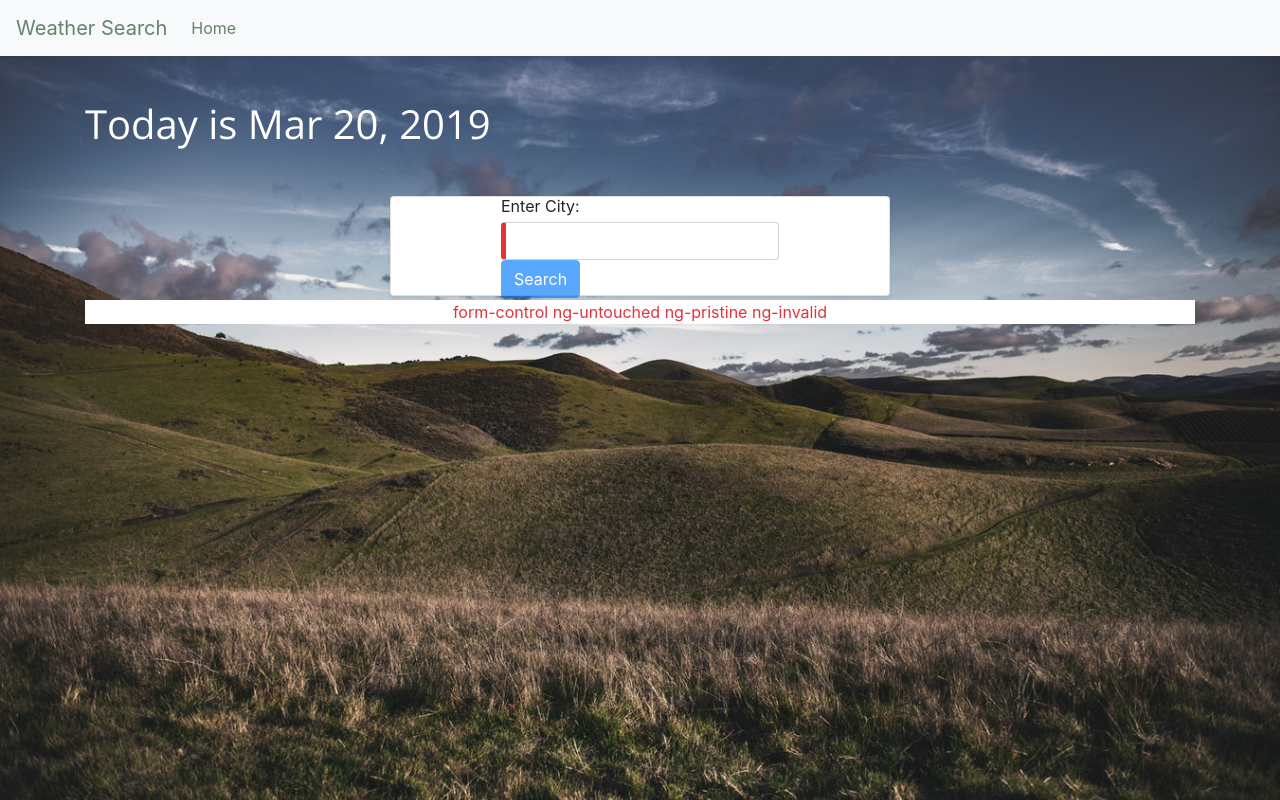
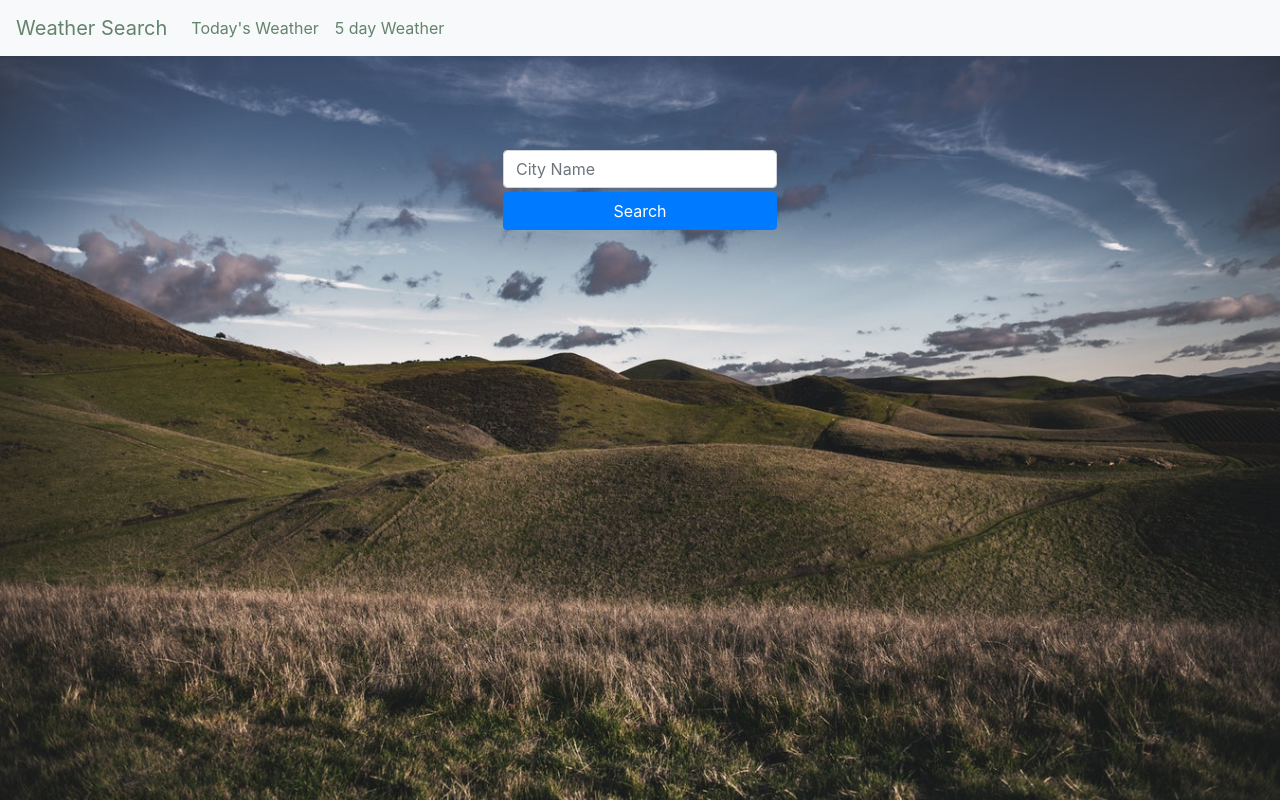
Before and after one commit to reynaldomartinez/weather-app, an Angular app: page /five-day-forecast in a window 1280 px wide. Before the commit this address led to /. Built offline with nearby package versions, Linux system fonts and the light colour scheme; a web font is replaced by a local one.

Commit message:
Setup five day weather Api and display data from object

```diff
--- a/src/app/app-routing.module.ts
+++ b/src/app/app-routing.module.ts
@@ -1,8 +1,11 @@
 import { NgModule } from '@angular/core';
 import { Routes, RouterModule } from '@angular/router';
+import { CurrentComponent } from './components/current/current.component';
+import { FiveDayComponent } from './components/five-day/five-day.component';
 
 const routes: Routes = [
-
+  {path: '', component: CurrentComponent},
+  {path: 'five-day-forecast', component: FiveDayComponent}
 ];
 
 @NgModule({
--- a/src/app/app.component.html
+++ b/src/app/app.component.html
@@ -1,6 +1,4 @@
 <!--The content below is only a placeholder and can be replaced.-->
 <app-header></app-header>
 
-<app-current></app-current>
-
 <router-outlet></router-outlet>
--- a/src/app/app.module.ts
+++ b/src/app/app.module.ts
@@ -9,6 +9,7 @@ import { ForecastComponent } from './components/forecast/forecast.component';
 import { FormsModule } from '@angular/forms';
 import { HttpClientModule } from '@angular/common/http';
 import { CurrentDetailComponent } from './components/current-detail/current-detail.component';
+import { FiveDayComponent } from './components/five-day/five-day.component';
 
 @NgModule({
   declarations: [
@@ -17,6 +18,7 @@ import { CurrentDetailComponent } from './components/current-detail/current-deta
     CurrentComponent,
     ForecastComponent,
     CurrentDetailComponent,
+    FiveDayComponent,
   ],
   imports: [
     BrowserModule,
--- a/src/app/components/current-detail/current-detail.component.ts
+++ b/src/app/components/current-detail/current-detail.component.ts
@@ -12,6 +12,7 @@ export class CurrentDetailComponent implements OnInit {
   @Input() wind: number;
   @Input() weatherCondition;
   @Input() iconImageURL;
+  @Input() errorMessage;
   constructor() { }
 
   ngOnInit() {
--- a/src/app/components/current/current.component.html
+++ b/src/app/components/current/current.component.html
@@ -11,13 +11,17 @@
       <input type="text" id="cityName" name="cityName" class="form-control"
              [(ngModel)]="cityName" #cityNamee required>
       <!-- cityName.length < 1-->
-      <button class="btn btn-primary" [disabled]="!cityForm.form.valid">Search</button>
+      <button class="btn btn-primary" [disabled]="cityForm.form.invalid">Search</button>
     </form>
   </div>
 
   <p style="color: #e4323a; background: #fff;" class="text-center mt-1">{{ cityNamee.className}}</p>
 
   <div class="weather-card card shadow" *ngIf="displayCard">
-    <app-current-detail [name]="name" [humidity]="humidity" [temp]="temp" [wind]="wind" [weatherCondition]="weatherCondition" [iconImageURL]="iconImageURL"></app-current-detail>
+    <app-current-detail [name]="name" [humidity]="humidity" [temp]="temp" [wind]="wind" [weatherCondition]="weatherCondition" [iconImageURL]="iconImageURL" [errorMessage]="errorMessage"></app-current-detail>
   </div>
 </div>
+
+<!--<div class="alert alert-danger text-center" *ngIf="errorMessage">-->
+  <!--<p>{{ errorMessage }}</p>-->
+<!--</div>-->
--- a/src/app/components/current/current.component.ts
+++ b/src/app/components/current/current.component.ts
@@ -1,7 +1,6 @@
 import { Component, OnInit } from '@angular/core';
 import { WeatherService } from '../../services/weather.service';
-import {catchError} from 'rxjs/operators';
-import {HttpErrorResponse} from '@angular/common/http';
+import { Router } from '@angular/router';
 
 @Component({
   selector: 'app-current',
@@ -17,13 +16,12 @@ export class CurrentComponent implements OnInit {
   weatherCondition;
   date = new Date();
   displayCard = false;
-  buttonCondition = true;
-  badRequest = true;
-  errorMessage;
   iconImageURL;
   pngIcon;
   imageURL = `http://openweathermap.org/img/w/`;
-  constructor(private weatherService: WeatherService) { }
+  errorMessage;
+  showError = false;
+  constructor(private weatherService: WeatherService, private route: Router) { }
 
   ngOnInit() {
   }
@@ -50,10 +48,10 @@ export class CurrentComponent implements OnInit {
       console.log(data.main.temp);
       this.displayCard = true;
     }, error => {
-      this.errorMessage = error.error.message;
-      // console.log(error);
-      console.log(this.errorMessage);
+      // console.log(error.error.message);
+        this.errorMessage = 'Sorry, ' +  error.error.message + '. Try a new city.';
+        console.log('There is an error');
+        console.log(this.errorMessage);
     });
   }
-
 }
--- /dev/null
+++ b/src/app/components/five-day/five-day.component.css
@@ -0,0 +1,13 @@
+.five-day-container {
+  margin-top: 150px;
+  display: flex;
+  justify-content: center;
+}
+
+.ulInfo {
+  text-decoration: none !important;
+}
+
+h3 {
+  font-family: 'Open Sans', sans-serif;
+}
--- /dev/null
+++ b/src/app/components/five-day/five-day.component.html
@@ -0,0 +1,25 @@
+<div class="container five-day-container">
+  <form class="form-group bg" (ngSubmit)="searchCity(cityName)">
+    <input type="text" class="form-control" placeholder="City Name" name="cityName" [(ngModel)]="cityName">
+    <button class="btn btn-primary btn-block mt-1">Search</button>
+  </form>
+</div>
+
+<div class="row justify-content-center mt-5">
+  <div class="card m-1" *ngFor="let x of forecast">
+    <div class="card-header">
+      <h3>{{x.date | date}}</h3>
+    </div>
+    <div class="card-body d-flex flex-column align-items-center">
+      <div class="weather-icons">
+        <img src="http://openweathermap.org/img/w/{{x.icon}}.png" alt="weather icons">
+      </div>
+
+      <ul class="ulInfo d-flex flex-column">
+        <li>Max Temp: {{x.maxTemp}}&deg;</li>
+        <li>Min Temp: {{x.minTemp }}&deg;</li>
+        <li>Min Temp: {{x.icon }}&deg;</li>
+      </ul>
+    </div>
+  </div>
+</div>
--- /dev/null
+++ b/src/app/components/five-day/five-day.component.ts
@@ -0,0 +1,43 @@
+import { Component, OnInit } from '@angular/core';
+import { WeatherService } from '../../services/weather.service';
+
+@Component({
+  selector: 'app-five-day',
+  templateUrl: './five-day.component.html',
+  styleUrls: ['./five-day.component.css']
+})
+export class FiveDayComponent implements OnInit {
+  cityName = '';
+  cityInfo;
+  forecast = [];
+  date;
+  weekDayNames = ['Monday', 'Tuesday', 'Wednesday', 'Thursday', 'Friday'];
+  imageURL = `http://openweathermap.org/img/w/`;
+  iconImageURL;
+  pngIcon;
+  constructor(private weatherService: WeatherService) { }
+
+  ngOnInit() {
+  }
+  searchCity() {
+    this.weatherService.getFiveDayForecast(this.cityName).subscribe(data => {
+      console.log(data);
+      for (let i = 0; i < data.list.length; i += 8) {
+        // console.log(i);
+        this.cityInfo = {
+          maxTemp: data.list[i].main.temp_max,
+          minTemp: data.list[i].main.temp_min,
+          date: data.list[i].dt_txt,
+          icon: data.list[i].weather[0].icon
+        };
+        this.forecast.push(this.cityInfo);
+        // this.date = data.list[i].dt_txt;
+        console.log(data.list[i].main.temp_max);
+        console.log(data.list[i].main.temp_min);
+        console.log(data.list[i].dt_txt);
+        console.log('CITYINFO:' + this.forecast);
+      }
+    });
+  }
+
+}
--- a/src/app/components/header/header.component.html
+++ b/src/app/components/header/header.component.html
@@ -5,7 +5,8 @@
   </button>
   <div class="collapse navbar-collapse" id="navbarNavAltMarkup">
     <div class="navbar-nav">
-      <a class="nav-item nav-link" href="/">Home</a>
+      <a class="nav-item nav-link" [routerLink]="'/'">Today's Weather</a>
+      <a class="nav-item nav-link" [routerLink]="'five-day-forecast'">5 day Weather</a>
     </div>
   </div>
 </nav>
--- a/src/app/services/weather.service.ts
+++ b/src/app/services/weather.service.ts
@@ -12,4 +12,9 @@ export class WeatherService {
     console.log(cityName);
     return this.http.get(`http://api.openweathermap.org/data/2.5/weather?q=${cityName}&units=imperial&appid=${this.apiKey}`);
   }
+
+  getFiveDayForecast(cityName): Observable<any> {
+    return this.http.get(`https://api.openweathermap.org/data/2.5/forecast?q=${cityName},us&units=imperial&appid=${this.apiKey}`);
+  }
+
 }
```
Also changed, not shown: 1 other file (tests, documents, lock files or other folders).
